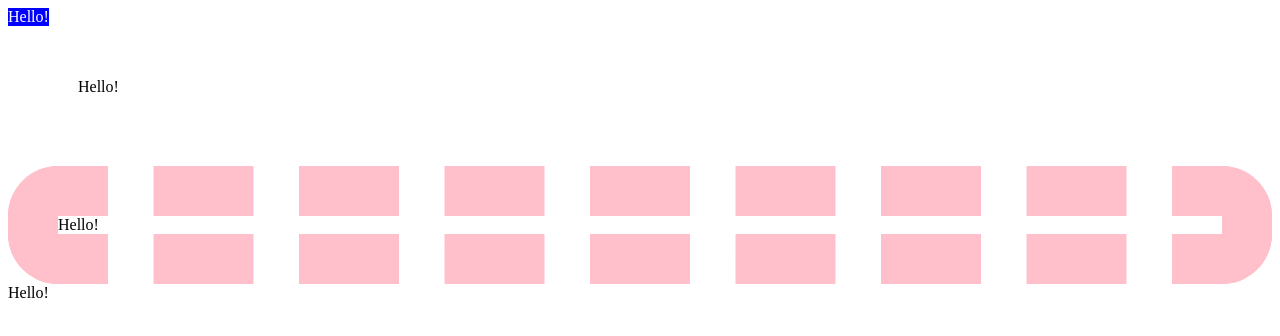
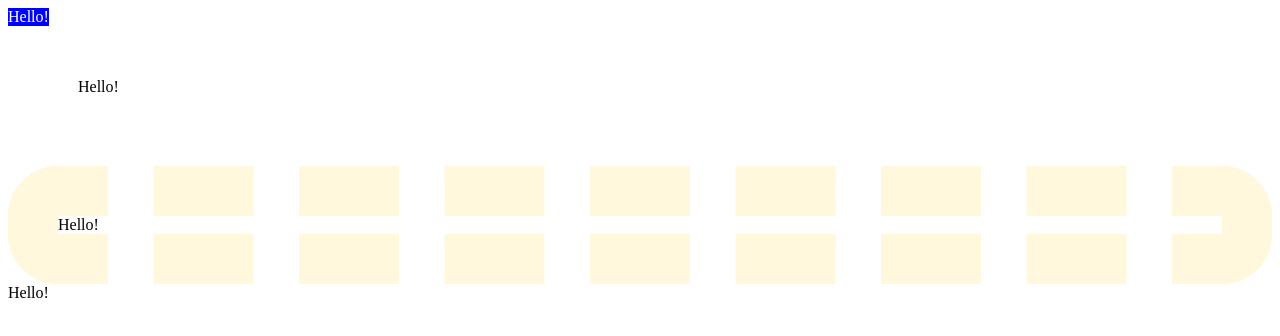
Before and after one commit to ZacSmir/debugging5, a plain HTML site: page index.html in a window 1280 px wide. Drawn offline with Linux system fonts and the light colour scheme.

Commit message:
Classadoo autocommit

```diff
--- a/style.css
+++ b/style.css
@@ -12,9 +12,10 @@
 }
 
 #borderradius {
-  border: 50px dashed pink;
+  border: 50px dashed cornsilk;
   border-radius: 50px;
 
 
+}
 
-}
+#asdf
```
